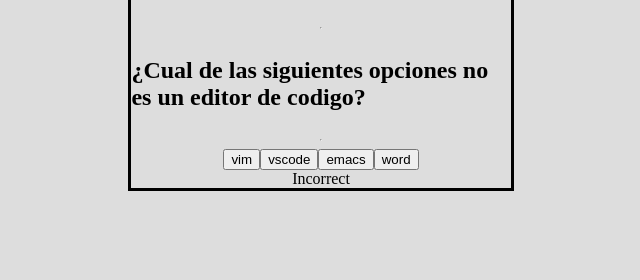
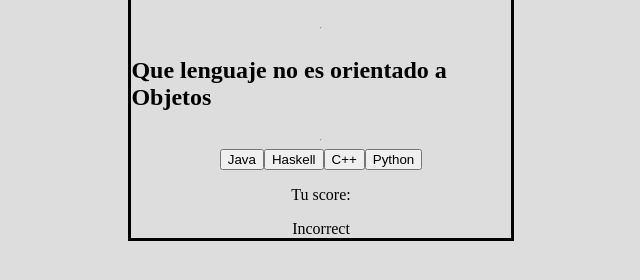
Before and after one commit to marianoGarmendia/trivia-js-poo, a website with bundled scripts: page index.html in a window 1280 px wide. Both pictures are taken after a click on the button "vim". Shown: the part 172-452 px from the top of the page, without its empty margins (319-959 px from the left). Built offline with nearby package versions, Linux system fonts and the light colour scheme.

Commit message:
Render ok para todas las preguntas, suma de score ok, mensaje final ok

```diff
--- a/controller.js
+++ b/controller.js
@@ -1,43 +1,54 @@
 // @ts-check
 import { Models } from "./models.js";
 import { View } from "./view.js";
-let score = 0;
+
+var score = 0;
+var questionIndex = 0;
 
 class Controller {
-  renderizar;
+  model;
+  view;
+
   constructor() {
-    this.renderizar = true;
     this.model = new Models();
     this.view = new View();
   }
 
   render() {
-    if (this.model.questionIndex == this.model.data.length) {
-      this.renderizar = false;
-      return console.log("el juego termino");
+    if (questionIndex == this.model.data.length) {
+      this.view.endGame();
     } else {
       const data = this.model.getData();
-      //   console.log(data);
+      console.log(data);
       this.view.render(data);
     }
+  }
+
+  incrementScore() {
+    score += 10;
+  }
+
+  getScore() {
+    return score;
+  }
+
+  incrementQuestionIndex() {
+    questionIndex++;
   }
 
   answerCheck(answer) {
     const answerChequeada = this.model.checkAnswer(answer);
     // let estado;
     if (answerChequeada) {
-      score += 10;
       this.view.isCorrect(answerChequeada);
-      this.view.renderScore(score);
-      console.log(this.model.questionIndex);
-      this.model.questionIndexIncrement();
-      return true;
+      this.incrementScore();
+      this.view.renderScore(this.getScore());
     } else {
       this.view.isCorrect(answerChequeada);
-      this.model.questionIndexIncrement();
-
-      return false;
     }
+    this.incrementQuestionIndex();
+    // this.render();
+    console.log(questionIndex);
   }
 
   cleanScreen() {
@@ -45,4 +56,4 @@ class Controller {
   }
 }
 
-export { Controller };
+export { Controller, questionIndex };
--- a/index.html
+++ b/index.html
@@ -8,14 +8,15 @@
     <title>Document</title>
   </head>
   <body>
-    <div class="caja">
+    <div id="caja-principal" class="caja">
       <h1 class="quiz">Quiz</h1>
       <hr />
-      <h2 id="pregunta" class="preguntas">Preguntas</h2>
+      <h2 id="pregunta" class="preguntas"></h2>
       <hr />
       <div id="caja-choices">
         <!-- <div id="choices"></div> -->
       </div>
+      <p>Tu score:</p>
       <div id="score"></div>
       <!-- <span id="respuesta" class="resultado"></span> -->
       <div id="respuesta"></div>
--- a/models.js
+++ b/models.js
@@ -1,27 +1,30 @@
+//@ts-check
 import { data } from "./data.js";
+import { questionIndex } from "./controller.js";
 
 class Models {
   data;
-  questionIndex = 0;
+  // questionIndex = 0;
+
   constructor() {
     this.data = data;
   }
 
   getData() {
-    return data[this.questionIndex];
+    return data[questionIndex];
   }
 
   checkAnswer(answer) {
-    if (answer == this.data[this.questionIndex].answer) {
+    if (answer == this.data[questionIndex].answer) {
       return true;
     } else {
       return false;
     }
   }
 
-  questionIndexIncrement() {
-    this.questionIndex++;
-  }
+  // questionIndexIncrement() {
+  //   this.questionIndex++;
+  // }
 }
 
 export { Models };
--- a/view.js
+++ b/view.js
@@ -1,7 +1,12 @@
 import { Controller } from "./controller.js";
+import { Models } from "./models.js";
 
 class View {
-  constructor() {}
+  model;
+
+  constructor() {
+    this.model = new Models();
+  }
   render(data) {
     if (document !== undefined) {
       let div = document.getElementById("pregunta");
@@ -15,22 +20,18 @@ class View {
         button.value = choice;
         button.className = "button";
         divCHoices.appendChild(button);
+
         button.addEventListener("click", () => {
           const controller = new Controller();
           controller.answerCheck(button.value);
-          console.log(button.value);
+
+          this.clean();
+          new Controller().render();
         });
-        // console.log(button);
-        // console.log(button);
       });
 
       document.getElementById("caja-choices").appendChild(divCHoices);
-      //   console.log(divCHoices);
-
-      // document.getElementById("respuesta")?.innerText(data.question);
     }
-    // console.log(span);
-    // console.log(data.question);
   }
 
   clean() {
@@ -42,21 +43,21 @@ class View {
   isCorrect(answer) {
     if (answer) {
       document.getElementById("respuesta").innerText = "correct";
-      //   console.log("Correct");
-      //   controller.score;
     } else {
       document.getElementById("respuesta").innerText = "Incorrect";
 
-      //   document.getElementById("respuesta").innerText("Incorrect");
       console.log("Incorrect");
     }
   }
 
   renderScore(score) {
-    const controller = new Controller();
-
     document.getElementById("score").innerText = score;
     console.log(score);
+  }
+
+  endGame() {
+    const mensajeFinal = document.getElementById("pregunta");
+    mensajeFinal.innerText = "El juego ha finalizado";
   }
 }
 
```
Also changed, not shown: index.js (+1 -11 lines).
